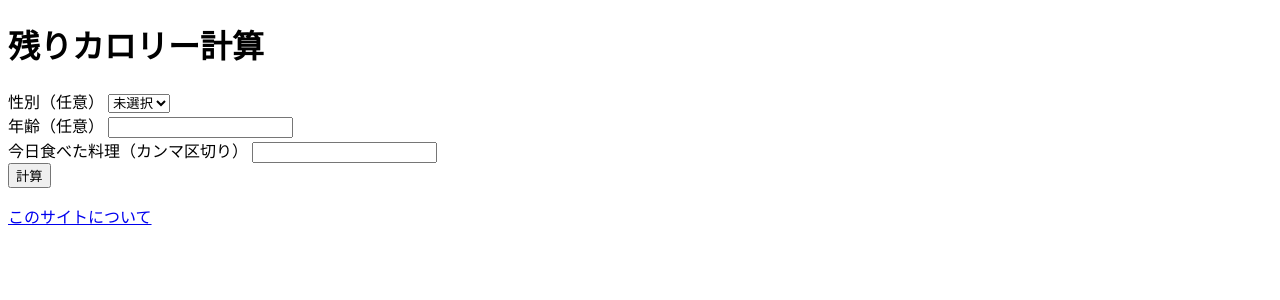
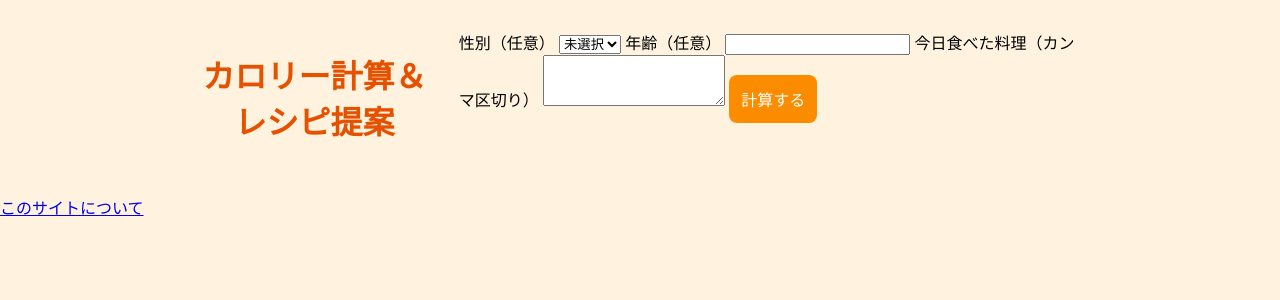
Before and after one commit to kakerutoB/calorie-app, a Flask app: page / in a window 1280 px wide. Shown: the top 300 px of the page. Run offline with Flask 3, Linux system fonts and the light colour scheme.

Commit message:
improve UI

```diff
--- a/requirements.txt
+++ b/requirements.txt
@@ -1,2 +1,3 @@
 flask
 gunicorn
+pandas
--- /dev/null
+++ b/sitemap.xml
@@ -0,0 +1,6 @@
+<?xml version="1.0" encoding="UTF-8"?>
+<urlset xmlns="http://www.sitemaps.org/schemas/sitemap/0.9">
+  <url>
+    <loc>https://あなたの-render-url.onrender.com/</loc>
+  </url>
+</urlset>
--- /dev/null
+++ b/static/style.css
@@ -0,0 +1,66 @@
+body {
+  font-family: "Segoe UI", "Hiragino Kaku Gothic ProN", sans-serif;
+  background: #fff3e0; /* 薄いオレンジ */
+  margin: 0;
+}
+
+.container {
+  max-width: 900px;
+  margin: 30px auto;
+  display: flex;
+  gap: 20px;
+}
+
+/* メイン画面 */
+.main {
+  flex: 3;
+  background: #ffffff;
+  padding: 30px;
+  border-radius: 14px;
+  box-shadow: 0 6px 16px rgba(0,0,0,0.1);
+}
+
+/* 対応料理一覧 */
+.sidebar {
+  flex: 1;
+  background: #fff8e1;
+  padding: 20px;
+  border-radius: 14px;
+  font-size: 14px;
+}
+
+h1 {
+  color: #e65100;
+  text-align: center;
+}
+
+button {
+  background: #fb8c00;
+  color: white;
+  border: none;
+  padding: 12px;
+  border-radius: 8px;
+  font-size: 16px;
+  cursor: pointer;
+}
+
+button:hover {
+  background: #f57c00;
+}
+
+.food-list {
+  list-style: none;
+  padding-left: 0;
+}
+
+.food-list li {
+  padding: 4px 0;
+  border-bottom: 1px solid #ffe0b2;
+}
+
+@media (max-width: 600px) {
+  .container {
+    margin: 20px;
+    padding: 20px;
+  }
+}
--- a/templates/about.html
+++ b/templates/about.html
@@ -11,8 +11,9 @@
 <h1>このサイトについて</h1>
 
 <p>
-食事内容から残りカロリーを計算し、
-食べられる料理と作り方を提案するアプリです。
+このアプリは、食べた料理を入力するだけで、
+残り摂取可能カロリーを自動計算し、
+そのカロリー内で作れるレシピを提案します。
 </p>
 
 <p><a href="/">戻る</a></p>
--- a/templates/index.html
+++ b/templates/index.html
@@ -2,43 +2,44 @@
 <html lang="ja">
 <head>
 <meta charset="UTF-8">
-<title>残りカロリー計算アプリ</title>
+<link rel="stylesheet" href="{{ url_for('static', filename='style.css') }}">
+<title>カロリー計算＆レシピ提案アプリ | calorie-app</title>
+
+<meta name="description"
+      content="食べた料理から残り摂取可能カロリーを計算し、作れるおすすめレシピを提案する無料Webアプリです。ログイン不要。">
 <!-- Google Search Console -->
 <meta name="google-site-verification" content="79zKV0C5W5ROOOKnsQu73bwHSDutwfesJrJrtUUt1Lo" />
 <meta name="description" content="今日食べた料理から残りカロリーを計算し、食べられる料理と作り方を提案します">
 </head>
 <body>
-<h1>残りカロリー計算</h1>
+  <div class="container">
+
+    <h1>カロリー計算＆レシピ提案</h1>
 
     <form method="post">
-性別（任意）
+      <label>性別（任意）</label>
       <select name="gender">
         <option value="">未選択</option>
         <option value="male">男性</option>
         <option value="female">女性</option>
-</select><br>
+      </select>
 
-年齢（任意）
-<input type="number" name="age"><br>
+      <label>年齢（任意）</label>
+      <input type="number" name="age">
 
-今日食べた料理（カンマ区切り）
-<input type="text" name="eaten"><br>
+      <label>今日食べた料理（カンマ区切り）</label>
+      <textarea name="foods" rows="3"></textarea>
 
-<button>計算</button>
+      <button type="submit">計算する</button>
     </form>
 
-{% if data %}
-<p>推奨摂取：{{ data.recommended }} kcal</p>
-<p>摂取済：{{ data.eaten }} kcal</p>
-<p>残り：{{ data.remain }} kcal</p>
-
-<h2>おすすめ料理</h2>
-{% for f in data.foods %}
-<h3>{{ f.name }}（{{ f.calorie }}kcal）</h3>
-<p style="white-space: pre-line;">{{ f.recipe }}</p>
-{% endfor %}
+    {% if result %}
+      <div class="result">
+        {{ result | safe }}
+      </div>
     {% endif %}
 
+  </div>
 <p><a href="/about">このサイトについて</a></p>
 </body>
 </html>
```
Lines whose indentation alone changed are shown as unchanged.
